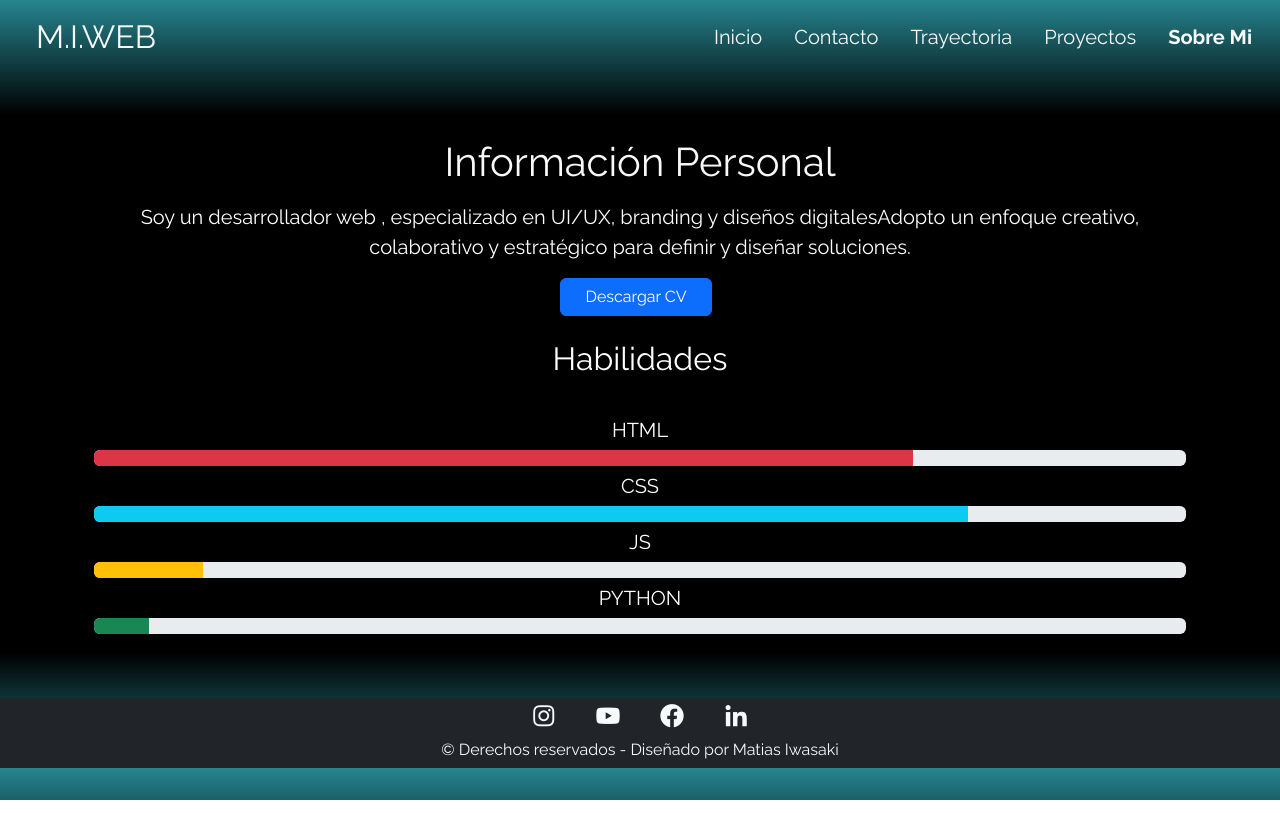
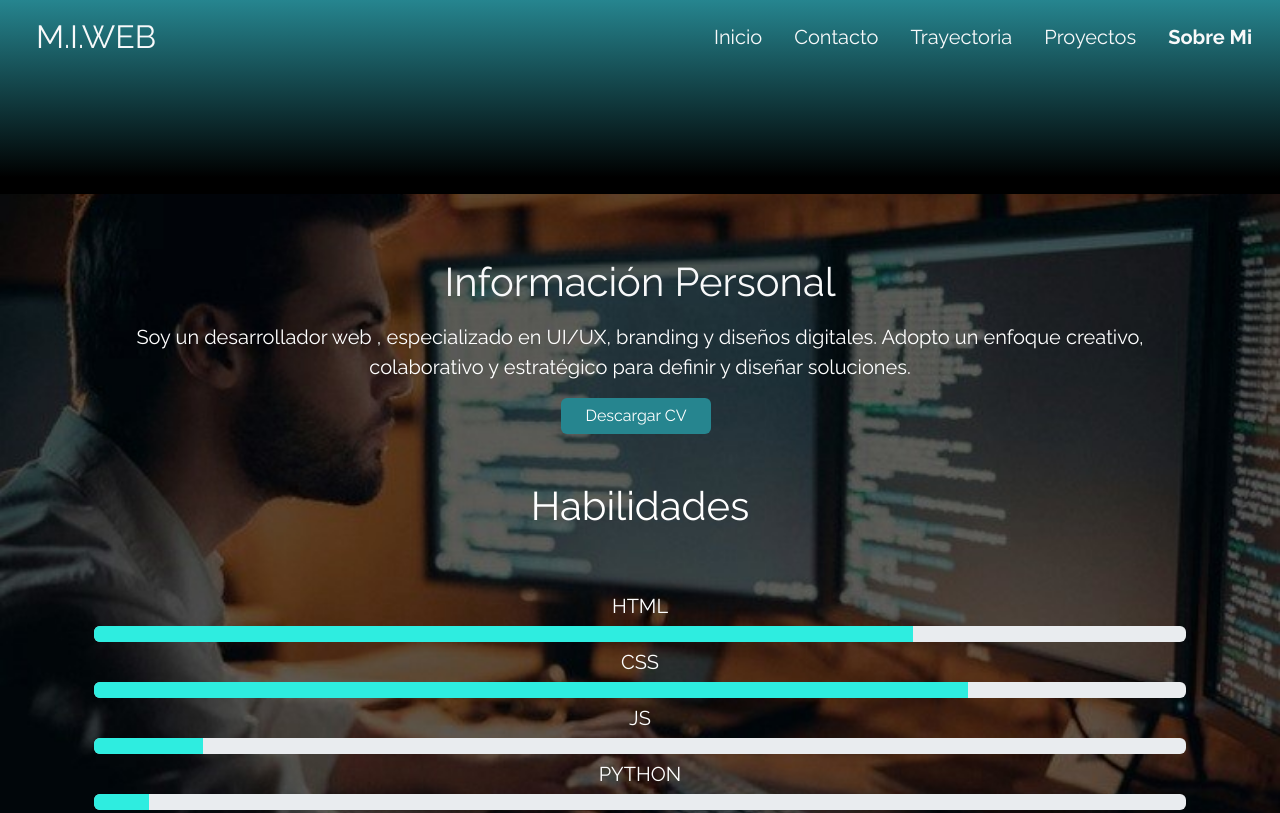
Before and after one commit to Matias-Iwasaki/PF-Iwasaki, a website: page pages/sobremi.html in a window 1280 px wide. Shown: the top 813 px of the page. Drawn offline with nearby package versions, Linux system fonts and the light colour scheme.

Commit message:
Cargo todos los archivos sass terminados

```diff
--- a/pages/sobremi.html
+++ b/pages/sobremi.html
@@ -92,17 +92,17 @@
             </h1>
             <p class="lead main-text">
               Soy un desarrollador web , especializado en UI/UX, branding y
-              diseños digitalesAdopto un enfoque creativo, colaborativo y
+              diseños digitales. Adopto un enfoque creativo, colaborativo y
               estratégico para definir y diseñar soluciones.
             </p>
             <div class="d-grid gap-2 d-md-flex justify-content-md-center">
-              <button type="button" class="btn btn-primary btn-xs px-4 me-md-2">
+              <button type="button" class="btn btn-primary btn-xs px-4 me-md-2  download-buttom">
                 Descargar CV
               </button>
             </div>
           </div>
           <div class="col-12 ">
-              <h2 class="p-4">Habilidades</h2>
+              <h2 class="p-5 fs-1">Habilidades</h2>
               <div class="progress-bar">
                 <h2 class="fs-5 my-2">HTML</h2>
                 <div
@@ -113,7 +113,7 @@
                   aria-valuemin="0"
                   aria-valuemax="100"
                 >
-                  <div class="progress-bar bg-danger" style="width: 75%"></div>
+                  <div class="progress-bar barra-de-progreso" style="width: 75%"></div>
                 </div>
               </div>
               <div class="progress-bar">
@@ -126,7 +126,7 @@
                   aria-valuemin="0"
                   aria-valuemax="100"
                 >
-                  <div class="progress-bar bg-info" style="width: 80%"></div>
+                  <div class="progress-bar barra-de-progreso" style="width: 80%"></div>
                 </div>
               </div>
               <div class="progress-bar">
@@ -139,7 +139,7 @@
                   aria-valuemin="0"
                   aria-valuemax="100"
                 >
-                  <div class="progress-bar bg-warning" style="width: 10%"></div>
+                  <div class="progress-bar barra-de-progreso" style="width: 10%"></div>
                 </div>
               </div>
               <div class="progress-bar">
@@ -152,7 +152,7 @@
                   aria-valuemin="0"
                   aria-valuemax="100"
                 >
-                  <div class="progress-bar bg-success" style="width: 5%"></div>
+                  <div class="progress-bar barra-de-progreso" style="width: 5%"></div>
                 </div>
               </div>
           </div>
--- a/scss/_contact.scss
+++ b/scss/_contact.scss
@@ -33,8 +33,7 @@
 /*Mediaqueries*/
 @media screen and (min-width: 768px) {
     .contact-container {
-        margin: 200px 0;
-        min-height: 600px;
+        @include desktop-size;
         display: grid;
         grid-template-columns: 1fr 1fr;
         grid-template-rows: 0.75fr 1.25fr;
--- a/scss/_sobremi.scss
+++ b/scss/_sobremi.scss
@@ -1,12 +1,20 @@
     /* Estilos para la seccion "Sobre Mi" */
 
     .about-me-container{
-        min-height: 800px;
-        background-image: url(../assets/sobremi.jpg);
-        background-position: center;
-        background-repeat: no-repeat;
-        background-size: cover;
+        height: $mobile-height;
+        @include background-img('../assets/sobremi.jpg');
+        .download-buttom{
+            background-color: $color-principal;
+            border: none;
+        }
+    .barra-de-progreso{
+        opacity: 80%;
+        background-color: #0ed;
     }
+
+    }
+
+
 
     /*Mediaqueries*/
     @media screen and (min-width: 768px) {
@@ -14,11 +22,6 @@
         /*Mediaqueries para la seccion SOBRE-MI*/
 
         .about-me-container{
-            max-height: 800px;
-            margin: 200px 0;
-        }
-
-        .footer-container__icons:hover{
-            color: #26858B;
+            @include desktop-size;
         }
     }
--- a/scss/style.scss
+++ b/scss/style.scss
@@ -6,6 +6,7 @@
 @import 'contact';
 @import 'trayectoria';
 @import 'proyectos';
+@import 'sobremi';
 
 body{
     background-color: black;
@@ -30,4 +31,7 @@ body{
         .navbar{
             background-color: transparent;
         }
+        .footer-container__icons:hover{
+            color: $color-principal;
+        }
     }
```
Also changed, not shown: assets/proyectos.jpg, css/style.css, 1 other file.
